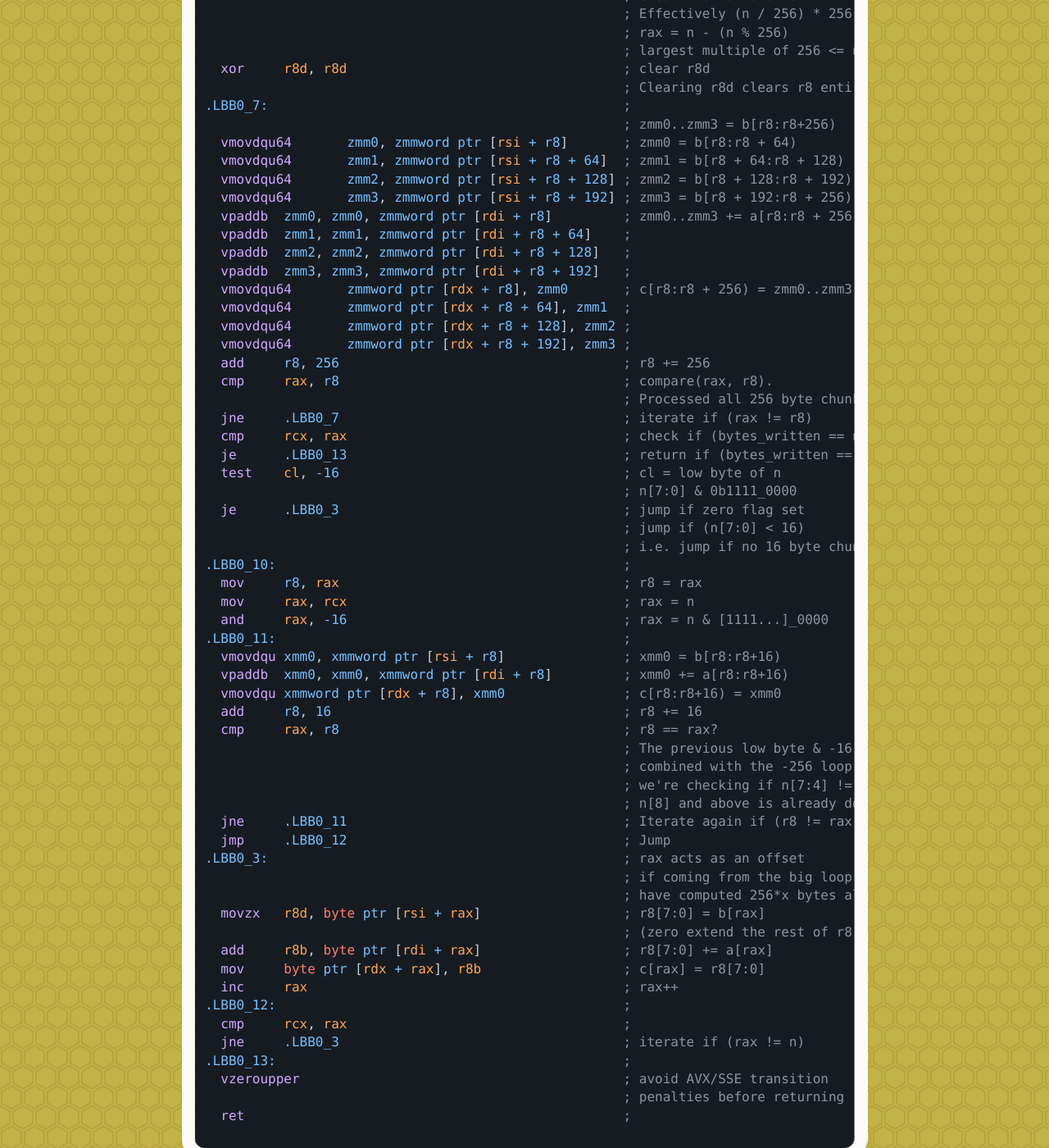
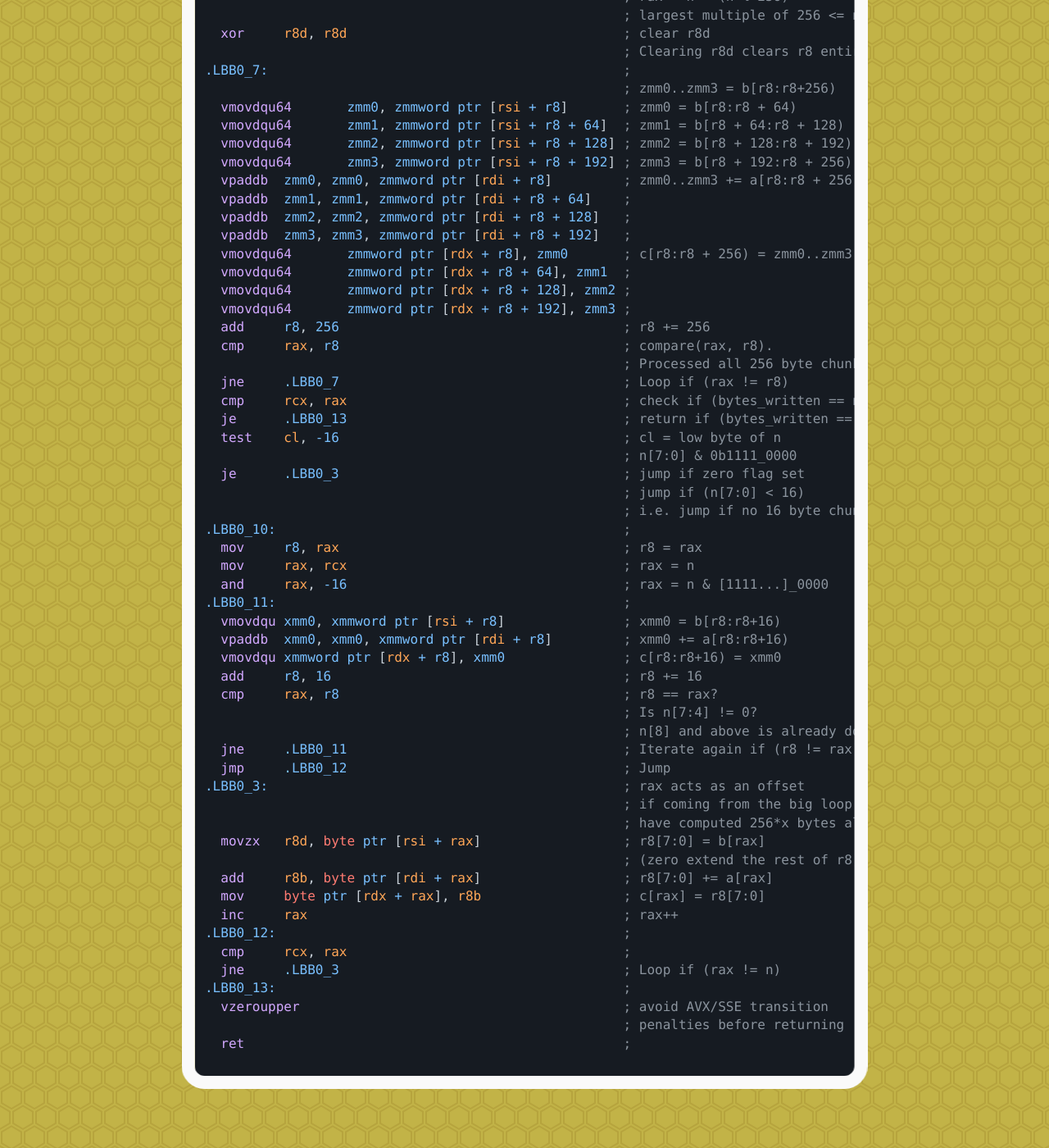
Before and after one commit to nukethebees/nukethebees.github.io, a Jekyll site: the page built from _posts/2026-05-21-avx512-byte-sum-loop-clang-asm.md, in a window 1280 px wide and 1400 px high, scrolled down 1479 px. Shown: the whole window at 82% size. Built offline with Jekyll 4.4.1, drawn with Linux system fonts in a browser that asks for light colours; comment, search, counter and statistics services are not loaded; some of the changed text lies outside the part shown.

Commit message:
Tighten wording

```diff
--- a/_posts/2026-05-21-avx512-byte-sum-loop-clang-asm.md
+++ b/_posts/2026-05-21-avx512-byte-sum-loop-clang-asm.md
@@ -58,9 +58,7 @@ Notation used:
   jmp     .LBB0_10                                   ;
 .LBB0_6:                                             ;
   mov     rax, rcx                                   ; rax = n
-  and     rax, -256                                  ; [111...]0000_0000.
-                                                     ; Clear the low 8 bits
-                                                     ; Effectively (n / 256) * 256
+  and     rax, -256                                  ; Clear the low 8 bits
                                                      ; rax = n - (n % 256)
                                                      ; largest multiple of 256 <= n
   xor     r8d, r8d                                   ; clear r8d
@@ -82,7 +80,7 @@ Notation used:
   add     r8, 256                                    ; r8 += 256
   cmp     rax, r8                                    ; compare(rax, r8).
                                                      ; Processed all 256 byte chunks?
-  jne     .LBB0_7                                    ; iterate if (rax != r8)
+  jne     .LBB0_7                                    ; Loop if (rax != r8)
   cmp     rcx, rax                                   ; check if (bytes_written == n)
   je      .LBB0_13                                   ; return if (bytes_written == n)
   test    cl, -16                                    ; cl = low byte of n
@@ -100,14 +98,12 @@ Notation used:
   vmovdqu xmmword ptr [rdx + r8], xmm0               ; c[r8:r8+16) = xmm0
   add     r8, 16                                     ; r8 += 16
   cmp     rax, r8                                    ; r8 == rax?
-                                                     ; The previous low byte & -16 check
-                                                     ; combined with the -256 loop means
-                                                     ; we're checking if n[7:4] != 0
+                                                     ; Is n[7:4] != 0?
                                                      ; n[8] and above is already done
   jne     .LBB0_11                                   ; Iterate again if (r8 != rax)
   jmp     .LBB0_12                                   ; Jump
 .LBB0_3:                                             ; rax acts as an offset
-                                                     ; if coming from the big loop you'll,
+                                                     ; if coming from the big loop you'll
                                                      ; have computed 256*x bytes already
   movzx   r8d, byte ptr [rsi + rax]                  ; r8[7:0] = b[rax]
                                                      ; (zero extend the rest of r8)
@@ -116,7 +112,7 @@ Notation used:
   inc     rax                                        ; rax++
 .LBB0_12:                                            ;
   cmp     rcx, rax                                   ;
-  jne     .LBB0_3                                    ; iterate if (rax != n)
+  jne     .LBB0_3                                    ; Loop if (rax != n)
 .LBB0_13:                                            ;
   vzeroupper                                         ; avoid AVX/SSE transition
                                                      ; penalties before returning
```
Also changed, not shown: other parts of _posts/2026-05-21-avx512-byte-sum-loop-clang-asm.md (+1 -1 lines).
